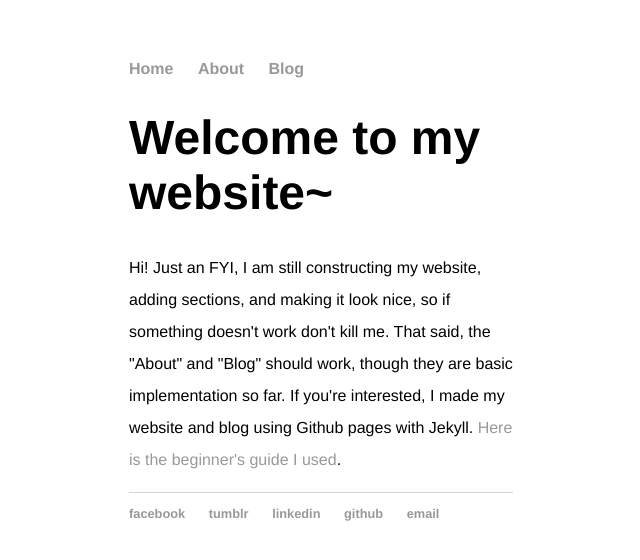
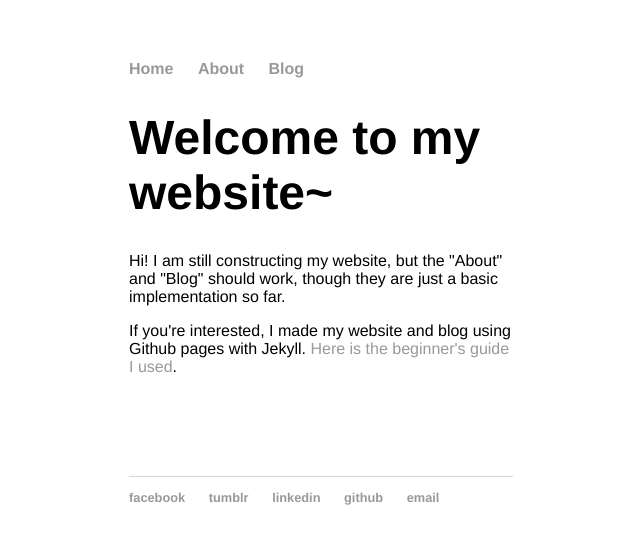
Before and after one commit to aamirazh/aamirazhar.me-backup, a Jekyll site: the page built from index.html, in a window 1280 px wide. Shown: the top 560 px of the page, without its empty margins (319-959 px from the left). Built offline with Jekyll 4.4.1, drawn with Linux system fonts in a browser that asks for light colours; the list of posts is cut into pages by our own code.

Commit message:
home message edited

```diff
--- a/css/footer.css
+++ b/css/footer.css
@@ -10,6 +10,7 @@ body {
   width: 30%;
 }
 footer {
+  margin-top: 100px;
   border-top: 1px solid #d5d5d5;
   font-size: .8em;
 }
--- a/css/home.css
+++ b/css/home.css
@@ -11,5 +11,4 @@ h1 {
 }
 .message{
   font-family:'Helvetica', 'Arial', 'Sans-Serif';
-  line-height: 200%;
 }
--- a/index.html
+++ b/index.html
@@ -4,5 +4,7 @@ title: Aamir Azhar
 ---
 <h1>Welcome to my website~</h1>
 <div class="message">
-	<p>Hi! Just an FYI, I am still constructing my website, adding sections, and making it look nice, so if something doesn't work don't kill me. That said, the "About" and "Blog" should work, though they are basic implementation so far. If you're interested, I made my website and blog using Github pages with Jekyll. <a href="http://jmcglone.com/guides/github-pages/">Here is the beginner's guide I used</a>.</p>
+	<p>Hi! I am still constructing my website, but the "About" and "Blog" should work, though they are just a basic implementation so far.</p>
+
+	<p>If you're interested, I made my website and blog using Github pages with Jekyll. <a href="http://jmcglone.com/guides/github-pages/">Here is the beginner's guide I used</a>.</p>
 </div>
```
